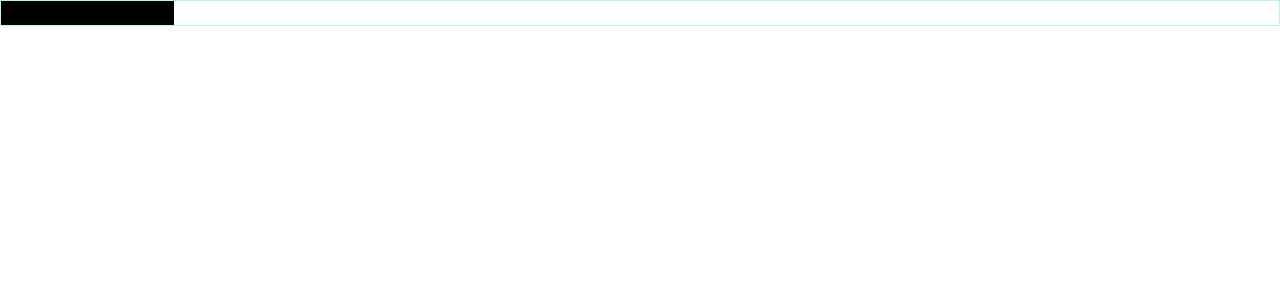
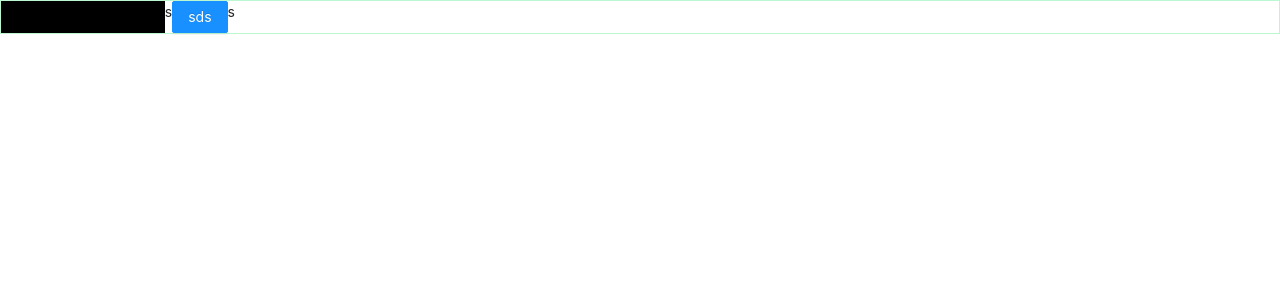
Before and after one commit to machuanjia/CRA_TS_WEBPACK5_INIT, a React (Create React App) app: page / in a window 1280 px wide. Shown: the top 300 px of the page. Built offline with nearby package versions, Linux system fonts and the light colour scheme.

Commit message:
add antd

```diff
--- a/config-overrides.js
+++ b/config-overrides.js
@@ -8,6 +8,7 @@ const {
   addWebpackExternals,
   overrideDevServer,
   watchAll,
+  fixBabelImports,
 } = require("customize-cra");
 const path = require("path");
 const addLessLoader = require("customize-cra-less-loader");
@@ -19,6 +20,10 @@ const addDevServerConfig = () => (config) => {
     },
   };
 };
+const rewiredMap = () => (config) => {
+  config.devtool = config.mode === 'development' ? 'cheap-module-source-map' : false
+  return config
+}
 module.exports = {
   webpack: override(
     // enable legacy decorators babel plugin
@@ -64,7 +69,13 @@ module.exports = {
     addWebpackExternals({
       react: "React",
       "react-dom": "ReactDOM",
-    })
+    }),
+    fixBabelImports("import", {
+      libraryName: "antd",
+      libraryDirectory: "es",
+      style: "css",
+    }),
+    rewiredMap()
   ),
   devServer: overrideDevServer(watchAll(), addDevServerConfig()),
 };
--- a/package.json
+++ b/package.json
@@ -10,6 +10,7 @@
     "@types/node": "^16.18.2",
     "@types/react": "^18.0.24",
     "@types/react-dom": "^18.0.8",
+    "antd": "^4.23.6",
     "react": "^18.2.0",
     "react-dom": "^18.2.0",
     "react-scripts": "5.0.1",
@@ -43,6 +44,7 @@
   },
   "devDependencies": {
     "@umijs/fabric": "^3.0.0",
+    "babel-plugin-import": "^1.13.5",
     "customize-cra": "^1.0.0",
     "customize-cra-less-loader": "^2.0.0",
     "eslint": "^8.26.0",
--- a/src/App.tsx
+++ b/src/App.tsx
@@ -1,17 +1,18 @@
-import React, { useEffect } from "react";
+import { useEffect } from "react";
 
+import { Button } from "antd";
 import "./App.less";
-import styles from './index.module.less'
+
+import styles from "./index.module.less";
 
 const App = () => {
-  useEffect(()=>{
-    console.log('--sdsd--')
-  },[])
+  useEffect(() => {
+    console.log("--sdsd--");
+  }, []);
   return (
     <div className=" flex flex-row border border-green-200">
-      <header className={styles['ss']}>
-        sssssdsdsdsdsd444455
-      </header>
+      <header className={styles["ss"]}>sssssdsdsdsdsd444455</header>
+      s<Button type="primary">sds</Button>s
     </div>
   );
 };
```
Also changed, not shown: 1 other file (tests, documents, lock files or other folders).
